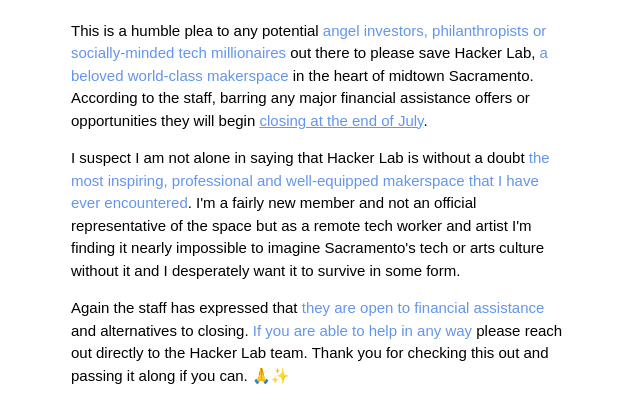
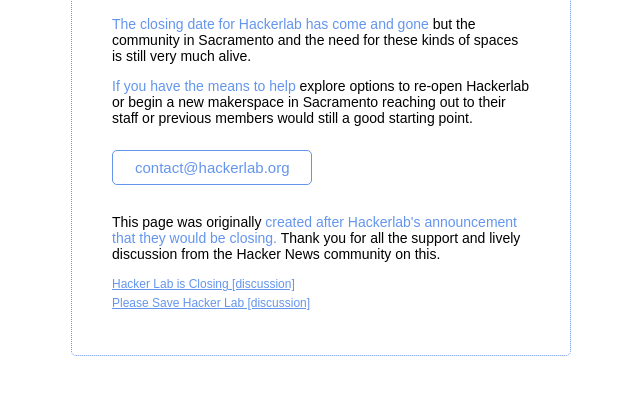
Before and after one commit to tombetthauser/save-hackerlab, a plain HTML site: page index.html in a window 1280 px wide. Shown: the part 488-897 px from the top of the page, without its empty margins (319-959 px from the left). Drawn offline with Linux system fonts and the light colour scheme.

Commit message:
Update after cosing

```diff
--- a/index.html
+++ b/index.html
@@ -35,12 +35,41 @@
     Hacker Lab on R Street in Sacramento CA
   </a>
 
+<div
+  style="
+    border: 1px dotted cornflowerblue;
+    padding: 15px 40px 45px;
+    border-radius: 5px;
+    margin: 50px 0;
+  ">
+  <h2 style="font-weight: 100; margin-bottom: 25px;">Hacker Lab has Closed</h2>
+  <p style=" font-size: 14px; line-height: 16px;">
+    <span style="color: cornflowerblue;">The closing date for Hackerlab has come and gone</span> but the community in Sacramento and the need for these kinds of spaces is still very much alive.
+  </p>
+  <p style=" font-size: 14px; line-height: 16px;">
+    <span style="color: cornflowerblue;">If you have the means to help</span> explore options to re-open Hackerlab or begin a new makerspace in Sacramento reaching out to their staff or previous members would still a good starting point.
+  </p>
+  <button onClick="copyToClipboard()"
+    style="color: cornflowerblue; border: 1.5px solid cornflowerblue; padding: 8px 22px; border-radius: 5px; cursor: pointer; background-color: white; font-size: 15px; margin: 10px 0 15px;">contact@hackerlab.org</button>
+
+  <p style=" font-size: 14px; line-height: 16px;">
+    This page was originally <span style="color: cornflowerblue;">created after Hackerlab's announcement that they would be closing.</span> Thank you for all the support and lively discussion from the Hacker News community on this.
+  </p>
+  <a target="new" href="https://news.ycombinator.com/item?id=32197708" style="color: cornflowerblue; cursor: pointer; display: block; margin-top: 15px; font-size: 12px;">
+    Hacker Lab is Closing [discussion]</a>
+    <a target="new" href="https://news.ycombinator.com/item?id=32245086" style="color: cornflowerblue; cursor: pointer; display: block; margin-top: 5px; font-size: 12px;">
+    Please Save Hacker Lab [discussion]</a>
+
+</div>
+
+  <!-- <div style="font-size: 13px;">[archived]<div> -->
+
   <h1 style="
-  font-size: 32px;
-  font-weight: 100;
-  margin-top: 70px;
-  margin-bottom: 35px;
-">Please Save Hacker Lab</h1>
+    font-size: 32px;
+    font-weight: 100;
+    margin-top: 70px;
+    margin-bottom: 35px;
+  ">Please Save Hacker Lab</h1>
 
   <p style="font-size: 15px; line-height: 22.5px;">
     This is a humble plea to any potential <span style="color: cornflowerblue;">angel investors, philanthropists or
@@ -50,7 +79,7 @@
     <a target="new" href="https://hackerlab.org/en" style="
       color: cornflowerblue;
       cursor: pointer;
-    ">closing at the end of July</a>.
+    ">closing at the end of July, 2022</a>.
   </p>
 
   <!-- <p style="font-size: 15px; line-height: 22.5px;">
@@ -75,7 +104,7 @@
   <button onClick="copyToClipboard()"
     style="color: cornflowerblue; border: 1.5px solid cornflowerblue; padding: 8px 22px; border-radius: 5px; cursor: pointer; background-color: white; font-size: 15px; margin-top: 10px;">contact@hackerlab.org</button>
 
-  <div id="countdown"></div>
+  <!-- <div id="countdown"></div> -->
 
   <img style="width: 100%; display: block; margin: 50px auto;" src="./images/2.jpg">
 
```
